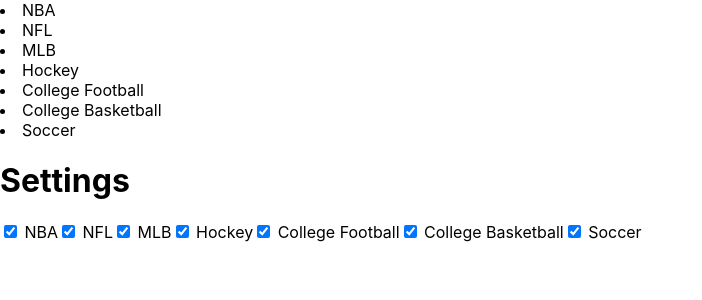
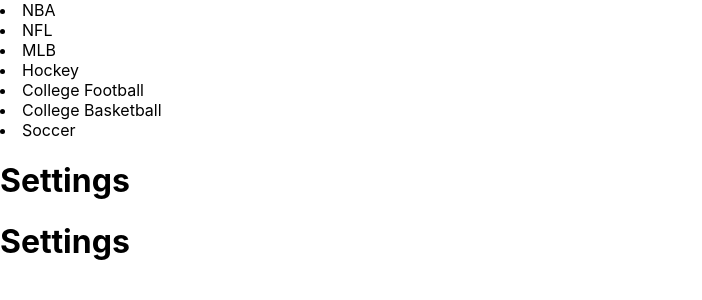
Before and after one commit to cadellsingh/All-in-one-sports-page, a React (Create React App) app: page / in a window 1280 px wide. Shown: the top 300 px of the page, without its empty margins (0-702 px from the left). Built offline with nearby package versions, Linux system fonts and the light colour scheme.

Commit message:
settings component handles its own state now

```diff
--- a/src/Settings.js
+++ b/src/Settings.js
@@ -1,12 +1,19 @@
-import React from 'react'
+import React, { useState } from 'react'
 
 const Settings = (props) => {
   const { sports, toggleSelectedSport } = props
+  const [displaySettings, setdisplaySettings] = useState(false)
+
+  const handleClick = () => {
+    setdisplaySettings(prevState => !prevState)
+  }
+
   const entries = Object.entries(sports)
 
-  const inputs = []
+  // change inputs variable name
+  const sportsChecked = []
   for (const [sport, checked] of entries) {
-    inputs.push(
+    sportsChecked.push(
       <label key={sport}>
         <input
           type="checkbox"
@@ -19,7 +26,8 @@ const Settings = (props) => {
 
   return (
     <div>
-      {inputs}
+      <h1 onClick={handleClick}>Settings</h1>
+      {displaySettings && sportsChecked}
     </div>
   )
 }
```
